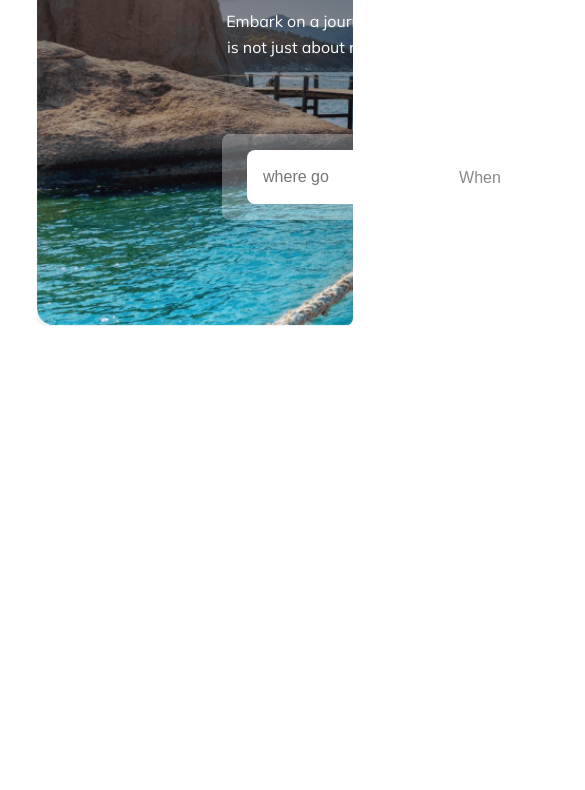
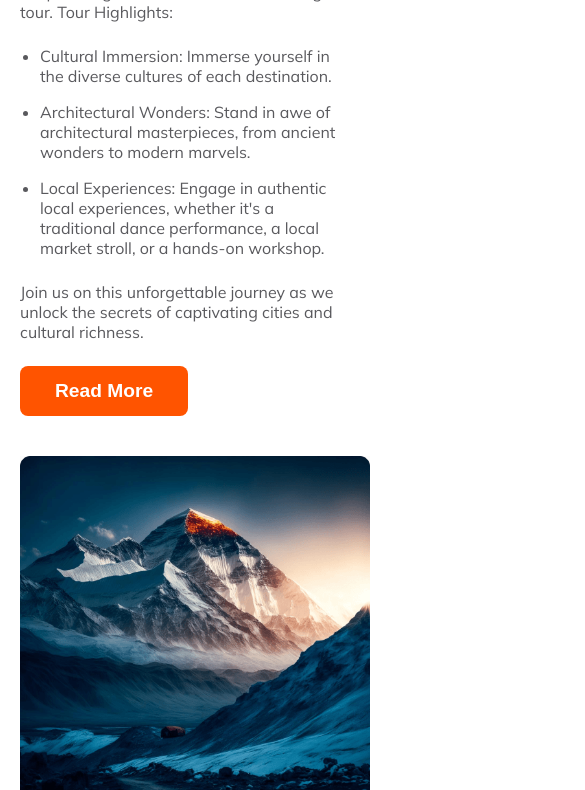
Before and after one commit to SabbirHossain-28/batch9-second-assignment, a plain HTML site: page index.html in a window 390 px wide. Shown: the part 290-1080 px from the top of the page, 585 px wide, since content can reach past the window. Before the commit the page ends 844 px from the top, so only its background shows below. Drawn offline with Linux system fonts and the light colour scheme.

Commit message:
create tour section and also make responsive

```diff
--- a/index.html
+++ b/index.html
@@ -1,32 +1,35 @@
 <!DOCTYPE html>
 <html lang="en">
   <head>
-    <meta charset="UTF-8">
-    <meta name="viewport" content="width=device-width, initial-scale=1.0">
+    <meta charset="UTF-8" />
+    <meta name="viewport" content="width=device-width, initial-scale=1.0" />
     <title>Travelians Travel</title>
-    <link rel="stylesheet" href="styles/style.css">
-    <script src="https://kit.fontawesome.com/31674fa98b.js" crossorigin="anonymous"></script>
+    <link rel="stylesheet" href="styles/style.css" />
+    <script
+      src="https://kit.fontawesome.com/31674fa98b.js"
+      crossorigin="anonymous"
+    ></script>
   </head>
   <body>
     <header>
       <nav class="navbar">
         <!-- LOGO START -->
         <div class="logo">
-                <img src="Images/logo.png" alt="">
-                <h2 class="primary-name">Travelians <span class="special">Travel</span></h2>
+          <img src="Images/logo.png" alt="" />
+          <h2 class="primary-name">
+            Travelians <span class="special">Travel</span>
+          </h2>
         </div>
         <!-- LOGO END -->
 
         <!-- NAVIGATION MENU -->
         <ul class="nav-links">
-
           <!-- TOGGLE MENUBAR STYLE -->
           <input type="checkbox" id="checkbox_toggle" />
           <label for="checkbox_toggle" class="hamburger">&#9776;</label>
 
           <!-- NAVIGATION MENUS -->
           <div class="menu">
-
             <li class="home"><a href="/">Home</a></li>
             <li><a href="/">Packages</a></li>
             <li><a href="/">Testimonial</a></li>
@@ -35,16 +38,19 @@
           </div>
         </ul>
       </nav>
-          <div class="banner">
+      <!-- <div class="banner">
         <div class="banner-content">
           <div class="banner-container">
             <h1>Explore Your Travel</h1>
-                    <p>Embark on a journey of discovery with "Travelians Travel". We believe that travel is not just about reaching a destination; it's about creating lasting memories and enriching experiences.</p>
-
+            <p>
+              Embark on a journey of discovery with "Travelians Travel". We
+              believe that travel is not just about reaching a destination; it's
+              about creating lasting memories and enriching experiences.
+            </p>
           </div>
           <div class="search-bar">
             <form action="#">
-                        <input type="text" placeholder="where go">
+              <input type="text" placeholder="where go" />
               <select name="" id="">
                 <option value="">When</option>
                 <option value="">Summer Vaccation</option>
@@ -57,17 +63,36 @@
                 <option value="">By the Train</option>
                 <option value="">By the Plane</option>
               </select>
-                    <button type="button"><i class="fa-solid fa-magnifying-glass"></i> Find Now</button>
+              <button type="button">
+                <i class="fa-solid fa-magnifying-glass"></i> Find Now
+              </button>
             </form>
           </div>
         </div>
-          </div>
+      </div> -->
     </header>
     <main>
-
+        <section class="tour">
+            <div class="tour-container">
+                <div class="tour-content">
+                    <h2 class="tour-section-title">Our Popular Tours</h2>
+                    <p class="tour-section-description1">Embark on a captivating journey through some of the world's most vibrant cities with our "Captivating Cities and Cultural Extravaganza" tour. Tour Highlights:</p>
+                   <div class="list-content">
+                    <ul class="list-item">
+                        <li>Cultural Immersion: Immerse yourself in the diverse cultures of each destination.</li>
+                        <li>Architectural Wonders: Stand in awe of architectural masterpieces, from ancient wonders to modern marvels. </li>
+                        <li>Local Experiences: Engage in authentic local experiences, whether it's a traditional dance performance, a local market stroll, or a hands-on workshop.</li>
+                    </ul>
+                   </div>
+                    <p class="tour-section-description1">Join us on this unforgettable journey as we unlock the secrets of captivating cities and cultural richness. </p>
+                    <button type="button">Read More</button>
+                </div>
+                <div class="tour-img">
+                    <img src="/Images/tour.png" alt="">
+                </div>
+            </div>
+        </section>
     </main>
-    <footer>
-
-    </footer>
+    <footer></footer>
   </body>
 </html>
--- a/styles/style.css
+++ b/styles/style.css
@@ -72,87 +72,61 @@ input[type="checkbox"] {
 }
 /* Navbar section style start */
 
-.banner {
+.tour{
     width: 81%;
     max-width: 1170px;
     margin: 0 auto;
-  background-image: linear-gradient(
-      180deg,
-      rgba(19, 19, 24, 0.8) 0%,
-      rgba(19, 19, 24, 0) 100%
-    ),
-    url("../Images/banner.png");
-  background-repeat: no-repeat;
-  background-size: cover;
-  border-radius: 8px;
 }
-.banner-container {
-  width: 600px;
-  margin: 0 auto;
-  text-align: center;
-  margin-bottom: 48px;
+.tour-container{
+    display: flex;
+    align-items: center;
 }
-.banner-content {
+.tour-content{
+    width:50%;
+}
+.tour-img{
+    width:50%;
+}
+.tour-img img{
     width: 100%;
-  padding: 106px 185px;
 }
-.banner-container > h1 {
-  color: #fff;
-  font-size: 4rem;
+.tour-content .tour-section-title{
+    color: #131318;
+font-size: 2.5rem;
 font-weight: 800;
 margin-bottom: 24px;
 }
-.banner-container > p {
-  color: #fff;
+.tour-content .tour-section-description1{
+    color: rgba(19, 19, 24, 0.70);
 font-size: 1rem;
 font-weight: 400;
-  line-height: 26px;
+margin-bottom: 24px;
 }
-.search-bar {
-  width: 800px;
-  margin: 0 auto;
-  padding: 16px;
-  border-radius: 8px;
-  background-color: rgba(255, 255, 255, 0.3);
+.tour-content .list-content{
+    padding: 0 20px;
+    margin-bottom: 24px;
 }
-.search-bar form {
-  display: flex;
-  justify-content: space-around;
-}
-.search-bar input {
-  width: 174px;
-  padding: 16px;
-  color: rgba(19, 19, 24, 0.5);
+.tour-content .list-content .list-item li {
+    color: rgba(19, 19, 24, 0.70);
 font-size: 1rem;
 font-weight: 400;
+margin-bottom: 16px;
+}
+.tour-content button{
+    padding: 14px 35px;
+    color: #FFF;
+font-size: 1.2rem;
+font-weight: 800;
 border-radius: 8px;
+background: #FF5400;
 border: none;
-  background-color: #fff;
-}
-.search-bar select {
-  width: 174px;
-  padding: 16px;
-  color: rgba(19, 19, 24, 0.5);
-  font-size: 1rem;
-  font-weight: 400;
-  border-radius: 8px;
-  border: none;
-  background-color: #fff;
-}
-.search-bar button {
-  width: 174px;
-  padding: 18px;
-  color: #fff;
-  font-size: 1rem;
-  font-weight: 400;
-  border-radius: 8px;
-  background: #ff5400;
-  border: none;
-  outline: none;
 }
 
 /* Responsive section is start here */
 @media screen and (max-width: 600px) {
+    .navbar{
+        width: 100%;
+    }
   .logo h2 {
     font-size: 1.5rem;
   }
@@ -179,4 +153,18 @@ input[type="checkbox"] {
   .hamburger {
     display: block;
   }
+  .tour{
+    width: 100%;
   }
+  .tour-container{
+    flex-direction: column;
+  }
+  .tour-content{
+    width: 100%;
+    padding: 20px;
+  }
+  .tour-img{
+    width: 100%;
+    padding: 20px;
+  }
+}
```
Also changed, not shown: Images/tour.png (renamed from Images/Rectangle 4.png). Lines whose indentation alone changed are shown as unchanged.
